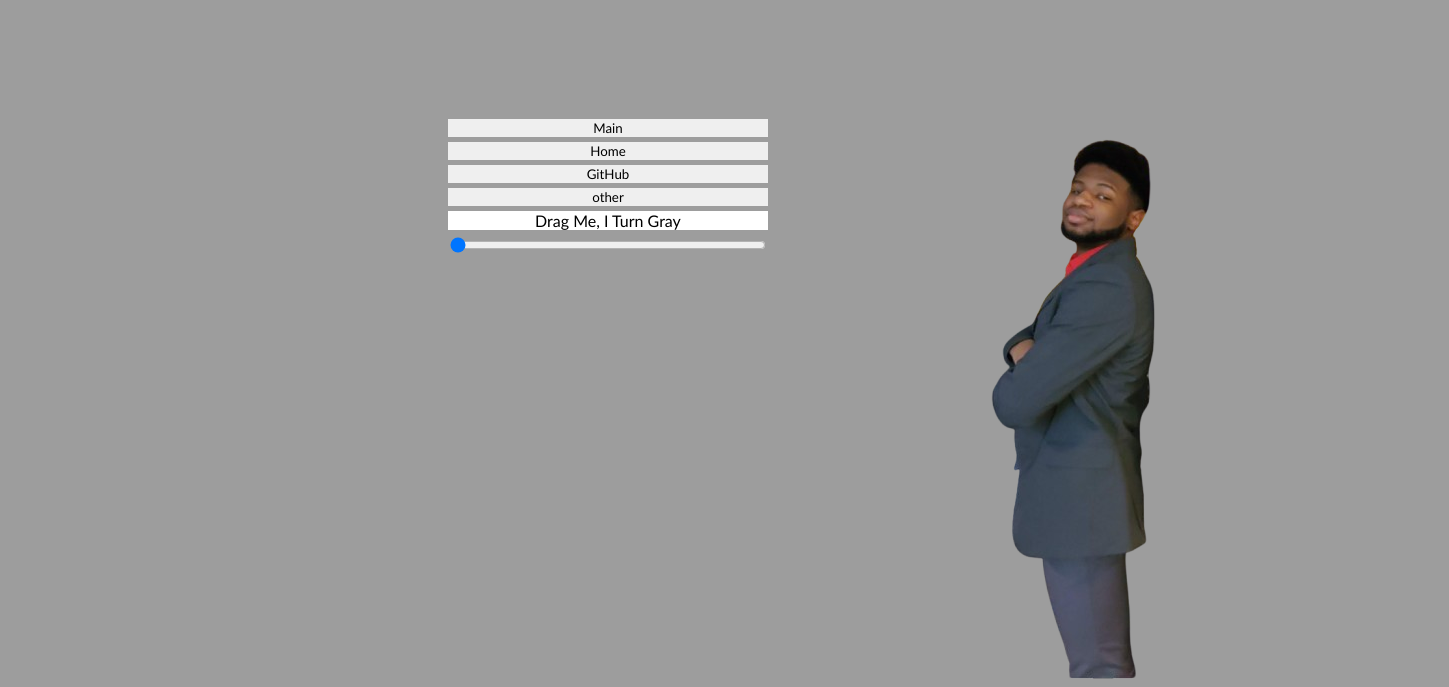
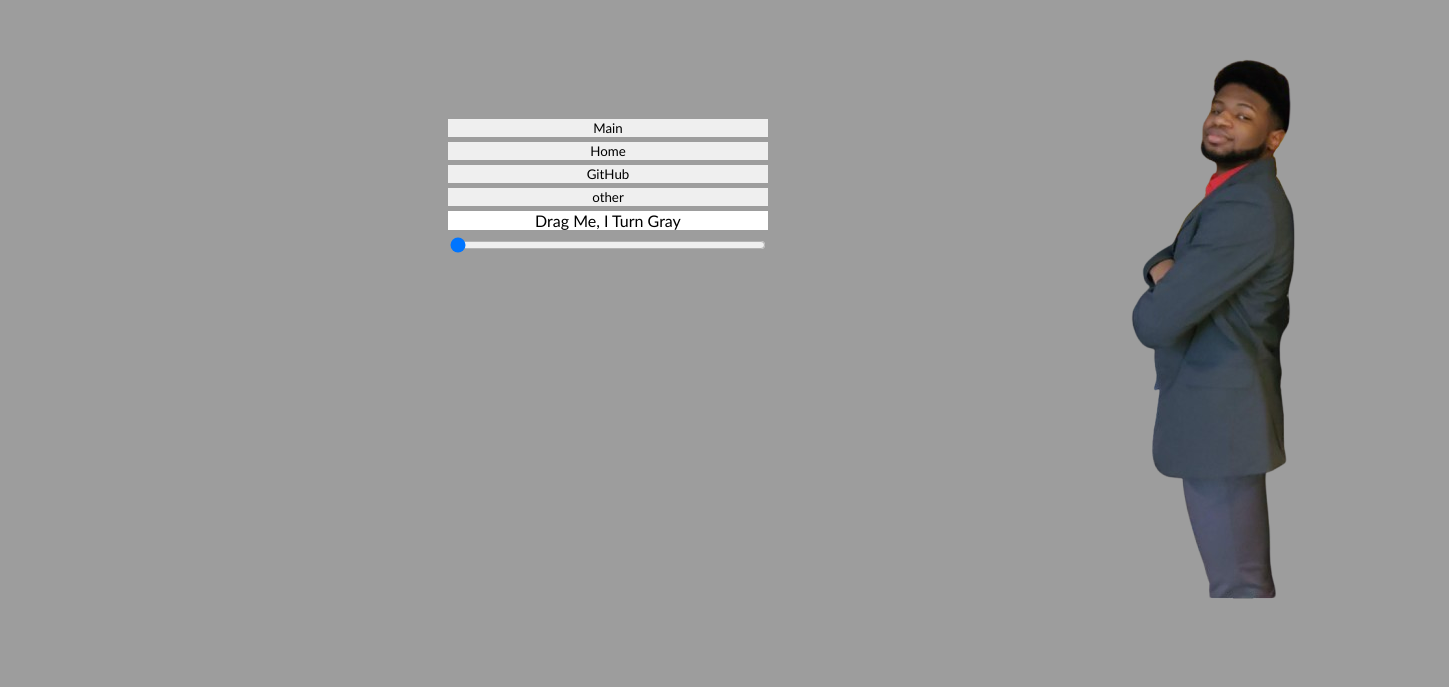
Before and after one commit to lilmart210/CIS445_545_HW2, a plain HTML site: page index.html in a window 1280 px wide. Shown: the part 201-888 px from the top of the page, 1449 px wide, since content can reach past the window. After the commit the page ends 816 px from the top, so only its background shows below. Drawn offline with Linux system fonts and the light colour scheme.

Commit message:
fixed sizing issue

```diff
--- a/index.html
+++ b/index.html
@@ -16,6 +16,7 @@
         <label>Drag Me, I Turn Gray</label>
         <input id="change" type="range" value="0">
     </div>
+    <!--439,568 -->
     <img class="me" id='me' src="./noback.png" >
 
 
@@ -28,8 +29,8 @@
         .me {
             align-self: flex-end;
             position: absolute;
-            left : 68vw;
-            top : 40vh;
+            left : calc(100vw - 270px);
+            top : calc(100vh - 560px);
             user-select: none;
             filter: grayscale(0);
             pointer-events: none;
```
